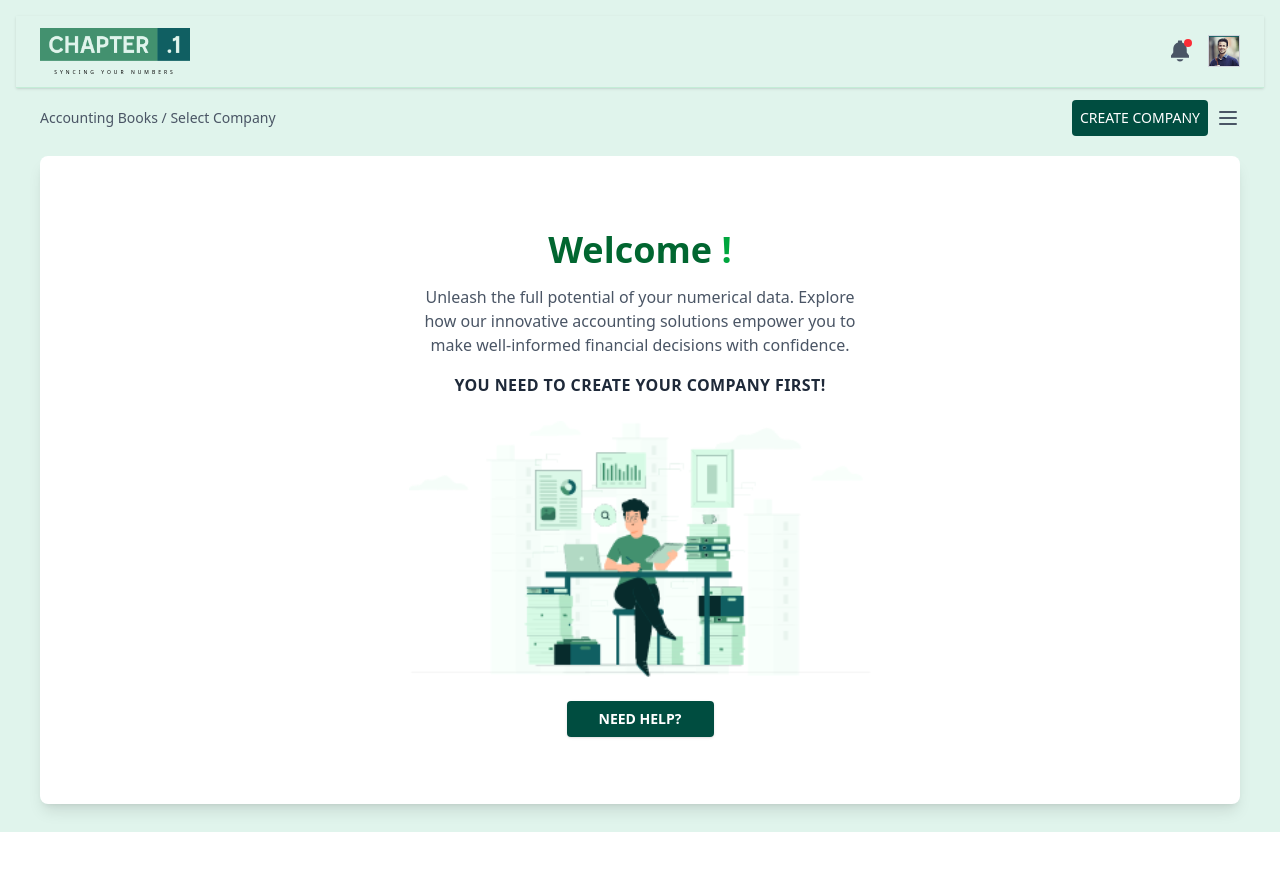
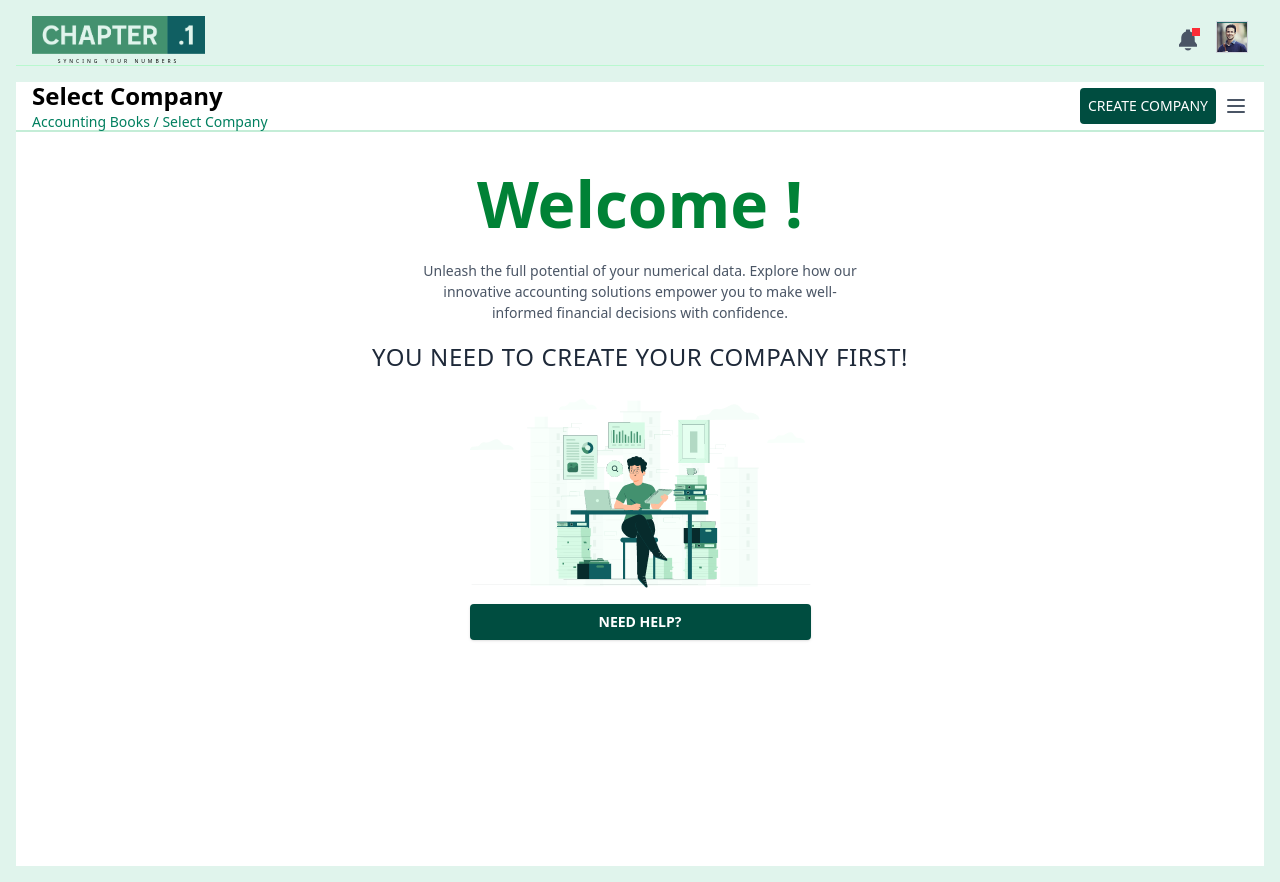
Before and after one commit to Deepika2342/chapter-1, a Next.js app: page /welcome in a window 1280 px wide. Before the commit the page ends 832 px from the top, so only its background shows below. Built offline with nearby package versions, Linux system fonts and the light colour scheme.

Commit message:
welcome page

```diff
--- a/src/app/(companyList)/welcome/page.tsx
+++ b/src/app/(companyList)/welcome/page.tsx
@@ -2,98 +2,73 @@
 
 import { Button } from "@/components/ui/button";
 import Image from "next/image";
-import { IoNotificationsSharp } from "react-icons/io5";
 import { LuMenu } from "react-icons/lu";
-import profile from "@/img/profile.png";
 import Group from "@/img/Group.png";
-import logo from "@/img/Logo.png";
+import { useState } from "react";
+import Navbar1 from "@/components/navbar1";
 
 const WelcomePage = () => {
+    const [menuOpen, setMenuOpen] = useState(false);
     return (
+        <div>
+            <Navbar1 />
             <div className="flex flex-col flex-1 min-h-screen bg-[#E0F4EC]">
-
-            {/* Navbar */}
-            <header className="w-full bg-[#E0F4EC] border-b border-[#C4EDD7] flex justify-between items-center px-6 py-3 shadow-sm">
-                {/* Logo */}
-                <div className="text-center">
-                    <Image
-                        src={logo}
-                        alt="Chapter Logo"
-                        width={150}
-                        height={50}
-                        quality={100}
-                        className="object-contain mx-auto"
-                    />
-                    <p className="font-outfit font-normal text-[5px] leading-[125%] tracking-[0.6em] uppercase mt-2">
-                        Syncing your numbers
+                <div className="flex-1 mt-4 bg-white p-0">
+                    {/* Header */}
+                    <div className="flex items-center justify-between w-full h-[50px] px-4 py-2 border-b-2 border-border bg-white">
+                        <div>
+                            <h2 className="text-2xl font-bold">Select Company</h2>
+                            <p className="text-sm text-[#007F5F] font-extralight">
+                                Accounting Books / <span className="font-extralight">Select Company</span>
                             </p>
                         </div>
 
-                {/* Right side: Notification + Profile */}
-                <div className="flex items-center space-x-4">
-                    {/* Notification Icon */}
-                    <button className="text-gray-600 hover:text-green-700 text-2xl relative">
-                        <IoNotificationsSharp />
-                        <span className="absolute top-0 right-0 w-2 h-2 bg-red-500 rounded-full"></span>
-                    </button>
-
-                    {/* Profile Image */}
-                    <div className="w-8 h-8 overflow-hidden border border-gray-300">
-                        <Image
-                            src={profile}
-                            alt="Profile"
-                            width={32}
-                            height={32}
-                            className="w-8 h-8 object-cover"
-                        />
-                    </div>
-                </div>
-            </header>
-
-            {/* Breadcrumb with button + menu icon */}
-            <div className="flex items-center justify-between px-6 py-3 text-sm text-gray-600">
-                <div>
-                    Accounting Books / <span className="font-medium">Select Company</span>
-                </div>
-
                         <div className="flex items-center space-x-2">
-                    <Button className="bg-[#004D40] text-white px-2 py-2 text-sm rounded hover:bg-[#00695C] transition">
+                            <Button className="bg-[#004D40] text-white px-2 py-1 text-sm rounded hover:bg-[#00695C] transition">
                                 CREATE COMPANY
                             </Button>
-                    <LuMenu className="text-gray-600 text-2xl hover:text-green-700 cursor-pointer" />
+                            <LuMenu
+                                className="text-gray-600 text-2xl hover:text-green-700 cursor-pointer"
+                                onClick={() => setMenuOpen(!menuOpen)}
+                            />
                         </div>
                 </div>
 
                 {/* Main Content */}
-            <main className="flex-1 flex flex-col items-center justify-center bg-white mx-6 mt-2 mb-3 shadow-lg rounded-lg p-6">
-                <h1 className="text-[36px] font-bold text-green-800 mb-2">
-                    Welcome <span className="text-green-600">!</span>
+                <div className="flex flex-col items-center justify-center text-center p-6">
+                    <h1 className="text-[64px] font-bold text-green-700 mb-2">
+                        Welcome <span className="text-green-700">!</span>
                     </h1>
 
-                <p className="text-gray-600 text-center max-w-md mb-4">
-                    Unleash the full potential of your numerical data. Explore how our
-                    innovative accounting solutions empower you to make well-informed
-                    financial decisions with confidence.
+                    <p className="text-gray-600 font-light text-[14px] max-w-md mb-4">
+                        Unleash the full potential of your numerical data. Explore how
+                        our innovative accounting solutions empower you to make
+                        well-informed financial decisions with confidence.
                     </p>
 
-                <p className="text-gray-800 font-semibold tracking-wide mb-6">
+                    <p className="text-gray-800 font-light text-[24px] tracking-wide mb-6">
                         YOU NEED TO CREATE YOUR COMPANY FIRST!
                     </p>
 
-                {/* Image Section */}
-                <div className="w-full max-w-lg h-64 mb-6 relative">
+                    {/* Image and Button Section */}
+                    <div className="flex flex-col items-center justify-center text-center">
+                        <div className="w-full mb-4 relative">
                             <Image
                                 src={Group}
                                 alt="welcome page"
-                        fill
-                        className="object-contain"
+                                width={0}
+                                height={0}
+                                className="object-contain max-w-[350px] w-full"
                                 />
                         </div>
 
-                <Button className="bg-[#004D40] text-white font-semibold px-8 py-3 rounded shadow hover:bg-[#00695C] transition">
+                        <Button className="w-full max-w-lg sm:max-w-xl bg-[#004D40] text-white font-semibold px-8 py-3 rounded shadow hover:bg-[#00695C] transition">
                             NEED HELP?
                         </Button>
-            </main>
+                    </div>
+                                </div>
+                </div>
+            </div>
         </div>
     );
 };
--- a/src/components/navbar1.tsx
+++ b/src/components/navbar1.tsx
@@ -1,26 +1,81 @@
-"use client"
+"use client";
 
-import { PiCopyFill } from "react-icons/pi";
-import { VscChromeClose, VscChromeMinimize } from "react-icons/vsc";
+import Image from "next/image";
+import { IoNotificationsSharp } from "react-icons/io5";
+import logo from "@/img/Logo.png";
+import profile from "@/img/profile.png";
+import { useState, useRef, useEffect } from "react";
 
 const Navbar1 = () => {
+  const [dropdownOpen, setDropdownOpen] = useState(false);
+  const dropdownRef = useRef<HTMLDivElement>(null);
+
+  // Close dropdown when clicking outside
+  useEffect(() => {
+    const handleClickOutside = (event: MouseEvent) => {
+      if (
+        dropdownRef.current &&
+        !dropdownRef.current.contains(event.target as Node)
+      ) {
+        setDropdownOpen(false);
+      }
+    };
+    document.addEventListener("mousedown", handleClickOutside);
+    return () => document.removeEventListener("mousedown", handleClickOutside);
+  }, []);
+
   return (
-    <nav className=" bg-white border border-green-200  ">
-      <div className="  flex justify-between items-center border border-green-50 ">
-        <div className="px-6 py-3">
-        {/* Left logo */}
-        <h1 className="font-outfit font-normal text-[10px] leading-[17px] tracking-[0.02em] capitalize text-gray-800">
-  Chapter01 - V4.1
-</h1>
-      </div>
+    <nav className="border-b border-b-green-200 w-full h-[50px] pb-2 bg-green-90">
+      <div className="flex justify-between items-center px-4">
+        {/* Left: Logo */}
+        <div className="flex flex-col items-center justify-center">
+          <Image
+            src={logo}
+            alt="Chapter Logo"
+            width={173}
+            height={45}
+            quality={100}
+            className="object-contain"
+          />
+          <p className="font-outfit font-normal text-[5px] leading-[125%] tracking-[0.6em] uppercase mt-1">
+            Syncing your numbers
+          </p>
+        </div>
 
-       <div>
-        {/* Right icons */}
-        <div className="flex items-center space-x-3 px-6 py-3 text-black text-xl border-s-2  border-s-green-50  h-full border-#C4EDD7">
-         <VscChromeMinimize className="cursor-pointer" />
-          <PiCopyFill className="cursor-pointer " />
-          <VscChromeClose className="cursor-pointer " />
-        </div>
+        {/* Right side: Notification + Profile */}
+        <div className="flex items-center space-x-4 relative">
+          <button className="relative text-gray-600 hover:text-green-700 text-2xl">
+            <IoNotificationsSharp />
+            <span className="absolute top-0 right-0 w-2 h-2 bg-red-500 rounded-none"></span>
+          </button>
+
+          {/* Profile */}
+          <div className="relative" ref={dropdownRef}>
+            <button
+              onClick={() => setDropdownOpen(!dropdownOpen)}
+              className="w-8 h-8 overflow-hidden border border-gray-300 rounded-none"
+            >
+              <Image
+                src={profile}
+                alt="Profile"
+                width={32}
+                height={32}
+                className="w-8 h-8 object-cover"
+              />
+            </button>
+
+            {/* Dropdown */}
+            {dropdownOpen && (
+              <div className="absolute right-0 mt-2 w-32 bg-white shadow-lg rounded border border-gray-200 z-50">
+                <button className="w-full text-left px-4 py-2 hover:bg-gray-100">
+                  Settings
+                </button>
+                <button className="w-full text-left px-4 py-2 hover:bg-gray-100">
+                  Log Out
+                </button>
+              </div>
+            )}
+          </div>
         </div>
       </div>
     </nav>
```
Lines whose indentation alone changed are shown as unchanged.
